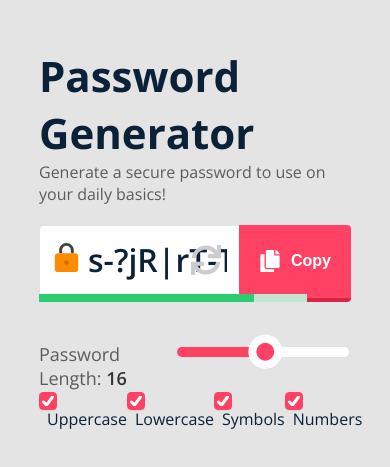
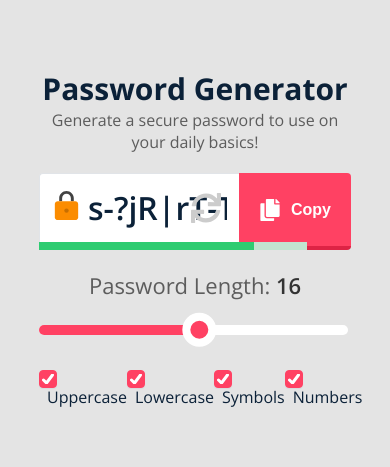
Before and after one commit to ajsevillano/password-generator, a React (Create React App) app: page / in a window 390 px wide. Shown: the part 175-642 px from the top of the page. Built offline with nearby package versions, Linux system fonts and the light colour scheme.

Commit message:
Add mobile styles for range-slider bar

```diff
--- a/src/App.css
+++ b/src/App.css
@@ -12,6 +12,10 @@ body {
   color: #0b2138;
 }
 
+p {
+  color: #5c5c5c;
+}
+
 .container {
   display: flex;
   height: 100vh;
@@ -23,12 +27,6 @@ body {
   flex-direction: column;
   display: flex;
   justify-content: center;
-}
-.main-contain h1 {
-  font-size: 42px;
-}
-.main-contain p {
-  color: #5c5c5c;
 }
 
 .input-container {
@@ -361,6 +359,23 @@ input[type=range]::-ms-thumb {
   background-color: #ff4163;
 }
 
+.title-container {
+  display: flex;
+  flex-direction: column;
+  align-items: center;
+}
+.title-container h1 {
+  font-size: 40px;
+}
+
+@media screen and (max-width: 768px) {
+  .title-container h1 {
+    font-size: 30px;
+  }
+  .title-container p {
+    text-align: center;
+  }
+}
 .lock-icon {
   position: absolute;
   top: 15px;
@@ -414,4 +429,21 @@ input[type=range]::-ms-thumb {
   margin-top: 20px;
 }
 
+@media screen and (max-width: 768px) {
+  .slider-container {
+    flex-direction: column;
+    margin-top: 0;
+  }
+
+  .mega-container {
+    width: 100%;
+  }
+
+  .slider-p {
+    font-size: 22px;
+    margin-bottom: 20px;
+    text-align: center;
+  }
+}
+
 /*# sourceMappingURL=App.css.map */
--- a/src/App.js
+++ b/src/App.js
@@ -7,6 +7,7 @@ import Button from './components/Button/index';
 import CheckBox from './components/Checkbox/Index';
 import Slider from './components/Range-Slider/index';
 import SecureBar from './components/SecureBar/Index';
+import Title from './components/Title/Index';
 
 import { generatePassword, setPasswordLength } from './helpers';
 
@@ -121,8 +122,7 @@ const App = () => {
 
   return (
     <Layout>
-      <h1>Password Generator</h1>
-      <p> Generate a secure password to use on your daily basics!</p>
+      <Title />
       <div className="input-container">
         <FcLock size={35} className={'lock-icon'} />
         <div className="sync-container" onClick={handleClick}>
--- a/src/App.scss
+++ b/src/App.scss
@@ -4,6 +4,7 @@
 @use './components/Checkbox/Checkbox';
 @use './components/SecureBar/SecureBar';
 @use './components/Range-Slider/Range-Slider';
+@use './components/Title/Title';
 
 @import url('https://fonts.googleapis.com/css2?family=Open+Sans:wght@400;600;700&display=swap');
 
@@ -60,3 +61,20 @@
   justify-content: space-between;
   margin-top: 20px;
 }
+
+@media screen and (max-width: 768px) {
+  .slider-container {
+    flex-direction: column;
+    margin-top: 0;
+  }
+
+  .mega-container {
+    width: 100%;
+  }
+
+  .slider-p {
+    font-size: 22px;
+    margin-bottom: 20px;
+    text-align: center;
+  }
+}
--- a/src/components/Layout/_Layout.scss
+++ b/src/components/Layout/_Layout.scss
@@ -11,6 +11,10 @@ body {
   color: #0b2138;
 }
 
+p {
+  color: #5c5c5c;
+}
+
 .container {
   display: flex;
   height: 100vh;
@@ -22,14 +26,6 @@ body {
   flex-direction: column;
   display: flex;
   justify-content: center;
-
-  h1 {
-    font-size: 42px;
-  }
-
-  p {
-    color: #5c5c5c;
-  }
 }
 
 .input-container {
--- /dev/null
+++ b/src/components/Title/Index.js
@@ -0,0 +1,10 @@
+const Title = () => {
+  return (
+    <div className="title-container">
+      <h1>Password Generator</h1>
+      <p> Generate a secure password to use on your daily basics!</p>
+    </div>
+  );
+};
+
+export default Title;
--- /dev/null
+++ b/src/components/Title/_Title.scss
@@ -0,0 +1,20 @@
+.title-container {
+  display: flex;
+  flex-direction: column;
+  align-items: center;
+
+  h1 {
+    font-size: 40px;
+  }
+}
+
+@media screen and (max-width: 768px) {
+  .title-container {
+    h1 {
+      font-size: 30px;
+    }
+    p {
+      text-align: center;
+    }
+  }
+}
```
Also changed, not shown: 1 other file (tests, documents, lock files or other folders).
